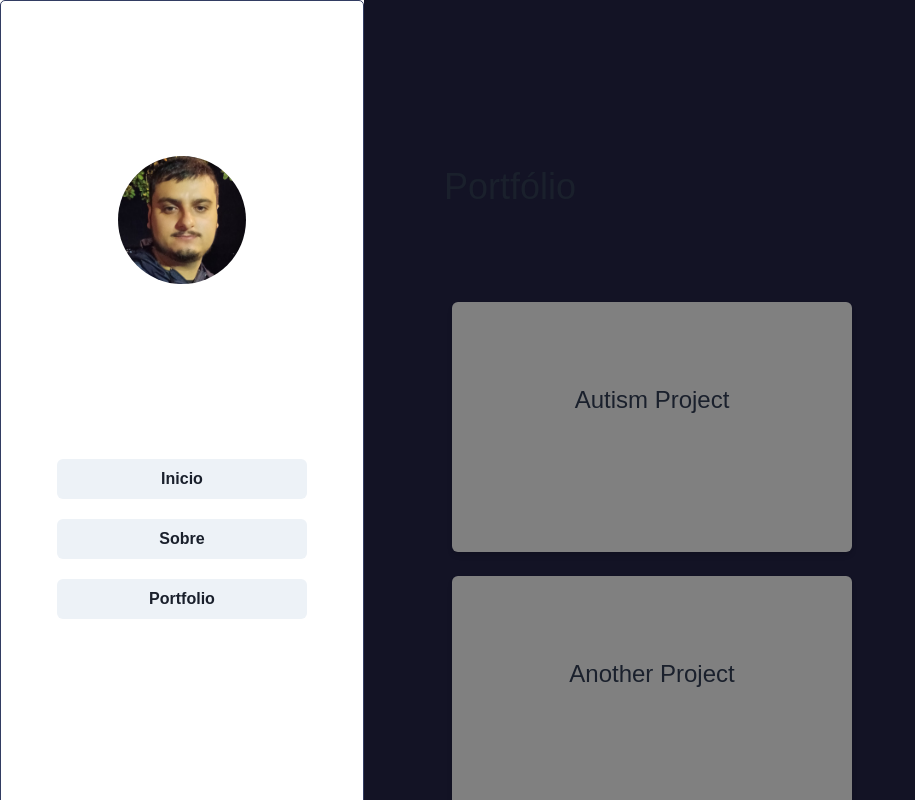
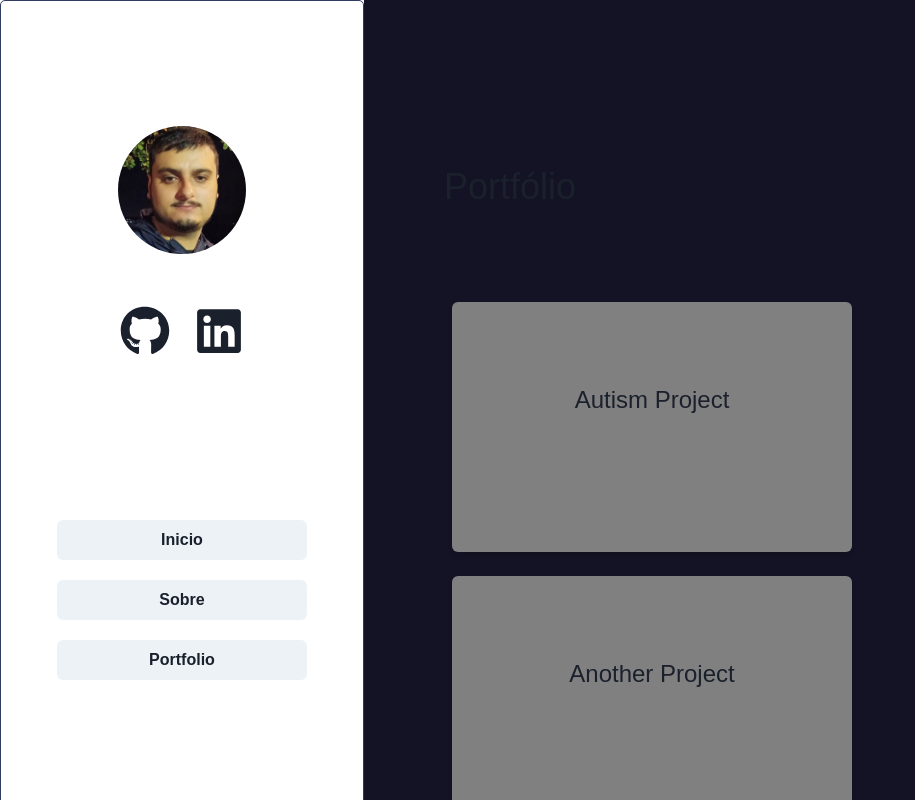
Before and after one commit to correaa1/my-portifolio, a Next.js app: page /portfolio in a window 1280 px wide. Shown: the top 800 px of the page, without its empty margins (0-915 px from the left). Built offline with nearby package versions, Linux system fonts and the light colour scheme.

Commit message:
Download pdf e icons.

```diff
--- a/app/components/header.js
+++ b/app/components/header.js
@@ -1,9 +1,11 @@
 import React from 'react';
-import {Avatar, Button, Container, Grid, Wrap} from "@chakra-ui/react";
+import {Avatar, Button, Container, Grid, Icon, Wrap, Box} from "@chakra-ui/react";
 import Link from "next/link";
 import PageTransition from "@/app/components/pageTransition";
+import {FaGithub, FaLinkedin} from "react-icons/fa";
 
 const Header = () => {
+
     return (
 
             <Grid
@@ -17,9 +19,18 @@ const Header = () => {
                         h={930}
                         px={10}
                       >
-                <Grid   display='flex' justifyContent='center' alignItems='center'  >
+                <Grid   display='flex' flexDir='column' justifyContent='center' alignItems='center'  >
                     <Avatar size="2xl" name="Bruno Correa" src="/my.jpg" />
+                     <Box pt={10}>
+                         <Link href='https://github.com/correaa1' target="_blank" >
+                             <Icon m={3} w={50} h={50} as={FaGithub}/>
+                         </Link>
+                         <Link href='https://www.linkedin.com/in/devbrunocorrea1/' target="_blank">
+                        <Icon m={3} w={50} h={50} as={FaLinkedin }/>
+                         </Link>
+                     </Box>
                 </Grid>
+
                 <Container w={"100%"}>
                     <Wrap w={"100%"} pt={5}>
                         <Link href='/home'> <Button w={250} colorScheme="gray">
--- a/app/components/particles.js
+++ b/app/components/particles.js
@@ -27,7 +27,7 @@ const Background = () => {
             />
 
             <Text
-                position={[0, 0, 0]}
+                position={[0, 1, 0]}
                 scale={[1, 1, 1]}
                 color="white"
                 anchorX="center"
@@ -38,14 +38,14 @@ const Background = () => {
             </Text>
 
             <Text
-                position={[0, -1, 0]}
+                position={[0, 0, 0]}
                 scale={[1, 1, 1]}
                 color="white"
                 anchorX="center"
                 anchorY="middle"
                 fontSize={0.5}
             >
-                trabalho como desenvolvedor web freelancer
+                e sou desenvolvedor web freelancer
             </Text>
             <ambientLight intensity={0.4} />
             <spotLight position={[10, 10, 10]} angle={0.15} penumbra={1} />
--- a/package.json
+++ b/package.json
@@ -19,6 +19,7 @@
     "next": "14.0.4",
     "react": "^18",
     "react-dom": "^18",
+    "react-icons": "^4.12.0",
     "react-three-fiber": "^6.0.13",
     "three": "^0.160.0"
   },
--- a/pages/home.jsx
+++ b/pages/home.jsx
@@ -1,9 +1,10 @@
 
 
-import { Box, Flex} from "@chakra-ui/react";
+import {Box, Container, Flex, Icon} from "@chakra-ui/react";
 import React from "react";
 import Background from "@/app/components/particles";
 import Header from "@/app/components/header";
+import {FaGithub, FaLinkedin} from "react-icons/fa";
 
 function IndexPage() {
     return (
@@ -12,6 +13,7 @@ function IndexPage() {
               <Box  >
                 <Background  />
               </Box>
+
         </Flex>
     );
 }
```
Also changed, not shown: 2 other files (tests, documents, lock files or other folders).
